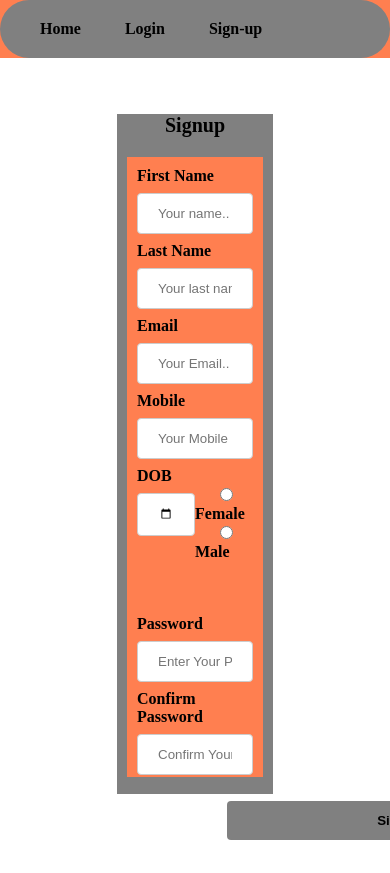
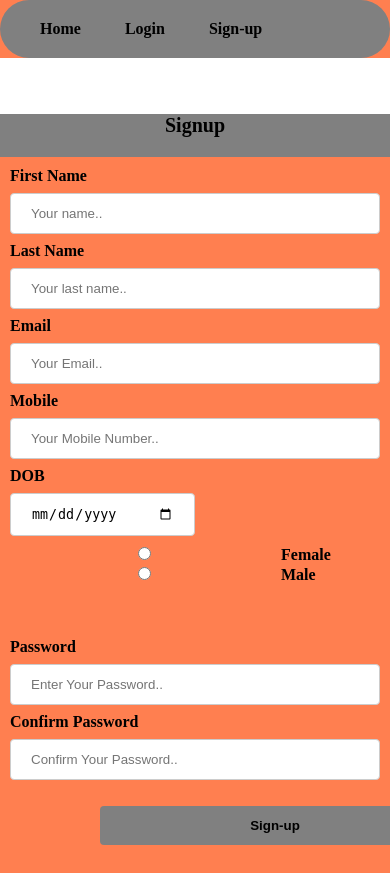
Before and after one commit to Patelvaghesh2313/TaskManager, a PHP site: page /signup.html in a window 390 px wide; the page is wider, and only the part inside the window is pictured. Before the commit the page ends 840 px from the top of that part, so only its background shows below. Run offline with PHP 8.4, Linux system fonts and the light colour scheme.

Commit message:
Css Changes

```diff
--- a/css/style.css
+++ b/css/style.css
@@ -142,3 +142,41 @@
     font-weight: 900;
     background-color: coral;
 }
+
+
+/* media query for login page */
+
+@media screen and (max-width:900px){
+    .mainLoginDiv{
+        width:100%;
+        height: auto;
+        margin: auto;
+    }
+    .loginContent{
+        width: 100%;
+        height: auto;
+        margin: auto;
+        padding: auto;
+    }
+    .myform input{
+        width: 70%;
+    }
+}
+
+/* media query for signuo page */
+@media screen and (max-width:900px) {
+    .mainSignupDiv{
+        width: 100%;
+        height: auto;
+        margin: auto;
+    }
+    .signupContent{
+        width: 100%;
+        height: auto;
+        margin: auto;
+        padding: auto;
+    }
+    .myform input{
+        width: 70%;
+    }
+}
--- a/dashboard.html
+++ b/dashboard.html
@@ -150,7 +150,7 @@
              <img id="giphy" class="giphy-image">
              <script>
                 function setup() {
-                  giphy_api = "https://api.giphy.com/v1/stickers/random?api_key=20UQg9nRMvMfmg4Eb3Bv4BAR3vbIxvMc&tag=funny";
+                  giphy_api = "https://api.giphy.com/v1/stickers/random?api_key=20UQg9nRMvMfmg4Eb3Bv4BAR3vbIxvMc&tag=cartoon";
                   setInterval(()=>{
                     loadJSON(giphy_api, gotData)
                   },2000);
--- a/login.html
+++ b/login.html
@@ -43,7 +43,7 @@
                   </form>
             </div>
         </div>
-
+      </div>
       <!-- For Login authentication -->
     <script src="js/login.js"></script>
     <!-- For Routing Authentication -->
```
Also changed, not shown: css/dashboard.css (+62 -8 lines), css/login.css (+3 -10 lines). Lines whose indentation alone changed are shown as unchanged.
